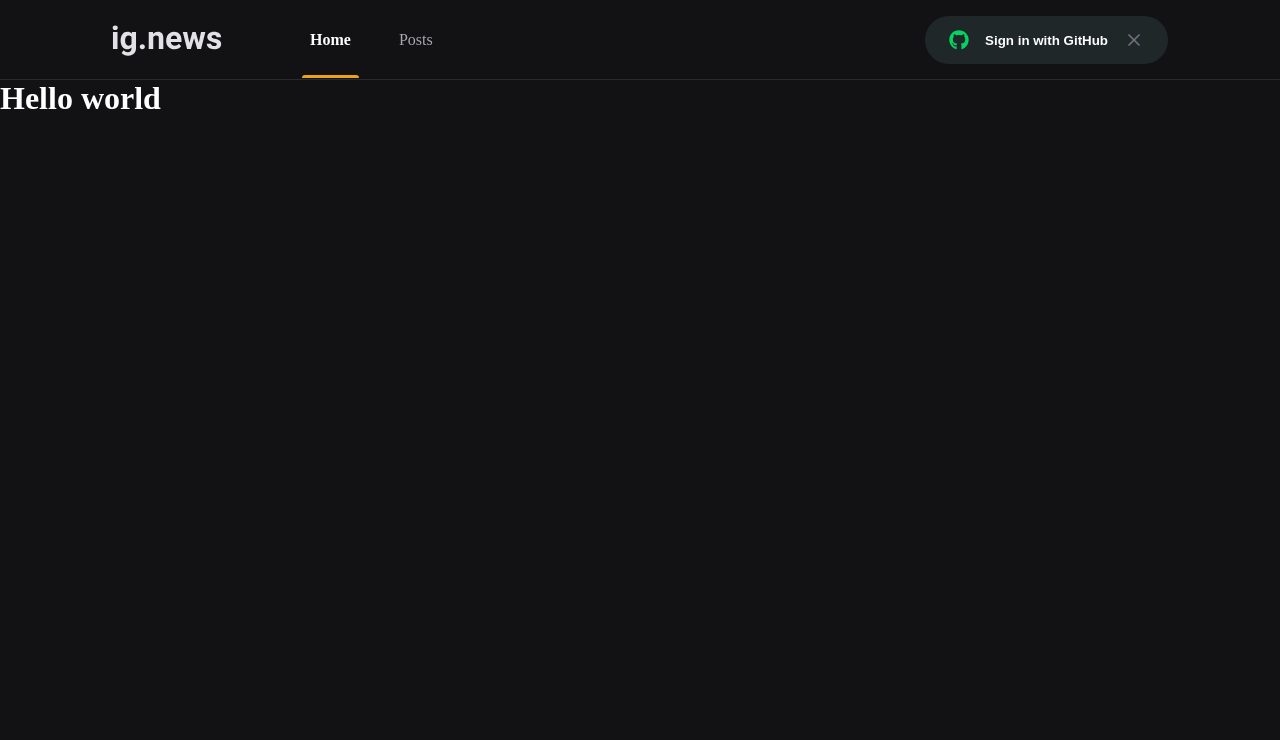
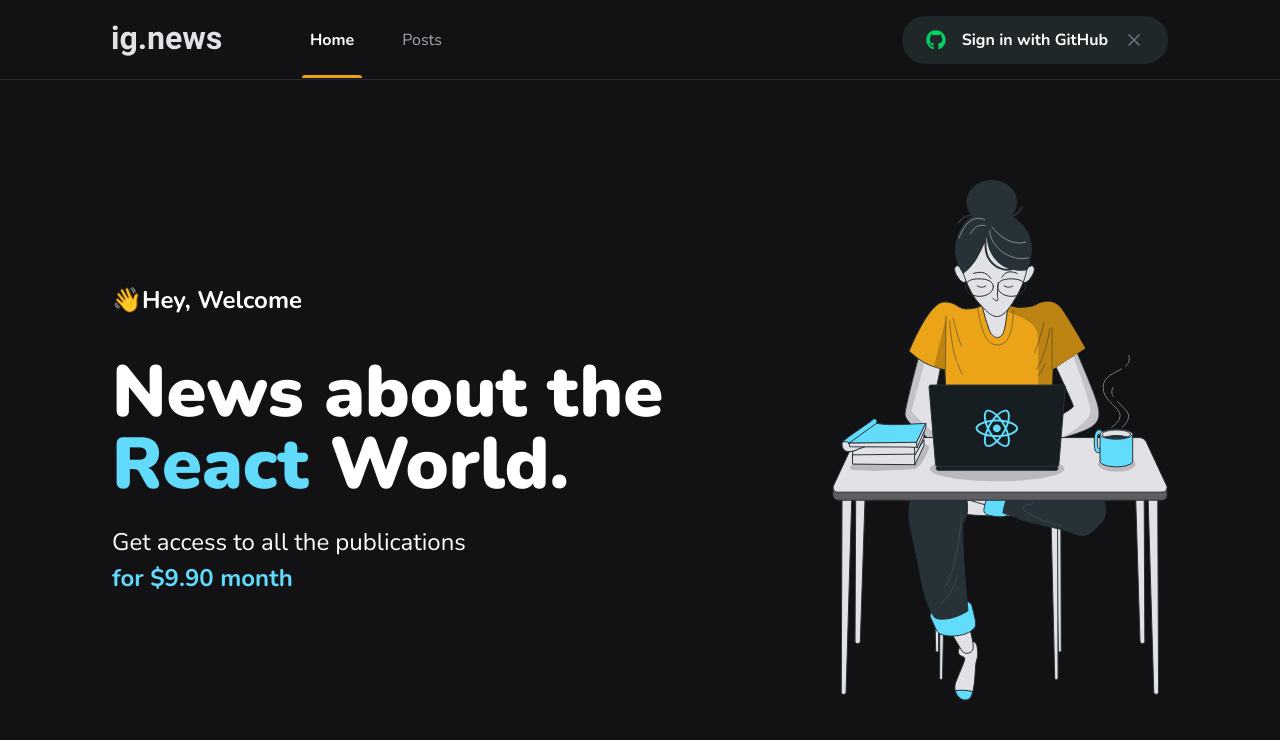
Before and after one commit to osiasmiranda/ignews, a Next.js app: page / in a window 1280 px wide. Shown: the top 740 px of the page. Built offline with nearby package versions, Linux system fonts and the light colour scheme.

Commit message:
criando a pagina Home

```diff
--- a/src/pages/_document.tsx
+++ b/src/pages/_document.tsx
@@ -13,6 +13,12 @@
             rel='stylesheet'
             href='https://fonts.googleapis.com/css2?family=Roboto:wght@400;700;900&display=swap'
           />
+          <link rel='preconnect' href='https://fonts.googleapis.com' />
+          <link rel='preconnect' href='https://fonts.gstatic.com' />
+          <link
+            href='https://fonts.googleapis.com/css2?family=Nunito:wght@400;700;900&display=swap'
+            rel='stylesheet'
+          />
         </Head>
         <body>
           <Main />
--- a/src/pages/index.tsx
+++ b/src/pages/index.tsx
@@ -1,14 +1,26 @@
-import styles from '../../styles/Home.module.scss';
+import styles from '../../styles/home.module.scss';
 import Head from 'next/head';
 
 export default function Home() {
   return (
     <>
       <Head>
-        <title>Dasboard | ig.news</title>
+        <title>Home | ig.news</title>
       </Head>
 
-      <h1>Hello world</h1>
+      <main className={styles.contentContainer}>
+        <section className={styles.hero}>
+          <span>👋Hey, Welcome</span>
+          <h1>
+            News about the <span>React</span> World.
+          </h1>
+          <p>
+            Get access to all the publications <br />
+            <span>for $9.90 month</span>
+          </p>
+        </section>
+        <img src='/images/avatar.svg' alt='Girl Coding' />
+      </main>
     </>
   );
 }
--- a/styles/global.scss
+++ b/styles/global.scss
@@ -37,7 +37,7 @@
 select,
 textarea,
 button {
-  font-family: 400 1rem 'Roboto', sans-serif;
+  font: 400 1rem 'Nunito', 'Roboto', sans-serif;
 }
 
 button {
--- /dev/null
+++ b/styles/home.module.scss
@@ -0,0 +1,38 @@
+.contentContainer {
+  max-width: 1120px;
+  margin: 0 auto;
+  padding: 0 2rem 0;
+  height: calc(100vh - 5rem);
+
+  display: flex;
+  align-items: center;
+  justify-content: space-between;
+}
+.hero {
+  max-width: 600px;
+  > span {
+    font-size: 1.5rem;
+    font-weight: bold;
+  }
+
+  h1 {
+    font-size: 4.5rem;
+    line-height: 4.5rem;
+    font-weight: 900;
+    margin-top: 2.5rem;
+
+    span {
+      color: var(--cyan-500);
+    }
+  }
+
+  p {
+    font-size: 1.5rem;
+    line-height: 2.25rem;
+    margin-top: 1.5rem;
+    span {
+      color: var(--cyan-500);
+      font-weight: bold;
+    }
+  }
+}
```
